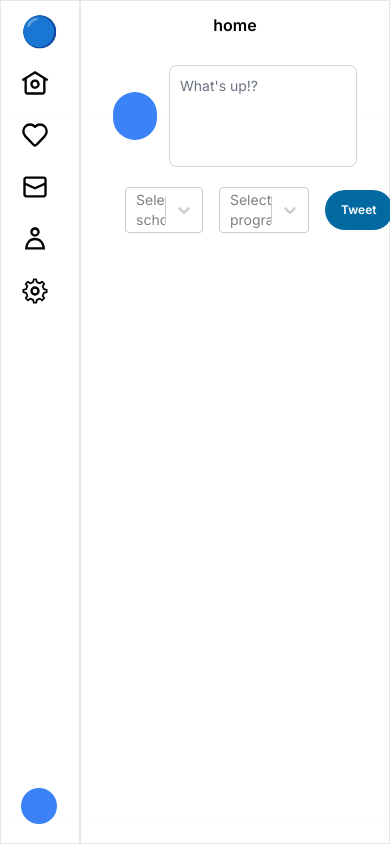
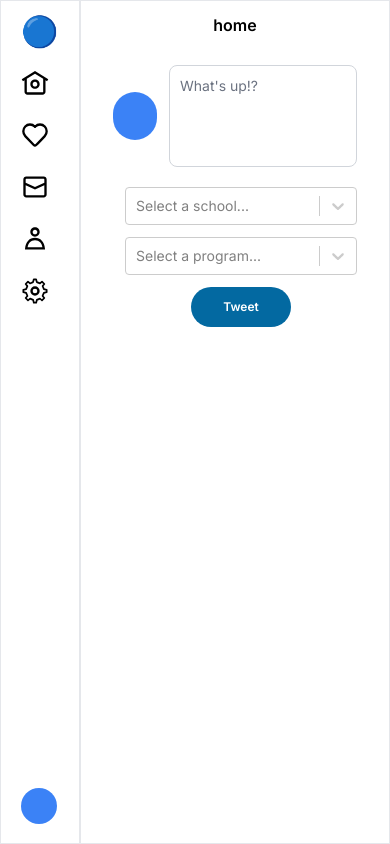
Before and after one commit to faizanraso/huddle, a Next.js app: page /home in a window 390 px wide. Built offline with nearby package versions, Linux system fonts and the light colour scheme.

Commit message:
improved responsiveness

```diff
--- a/src/components/home/tweetbox.tsx
+++ b/src/components/home/tweetbox.tsx
@@ -36,7 +36,7 @@ export default function TweetBox() {
           placeholder="What's up!?"
         />
       </div>
-      <div className="ml-3 flex flex-row place-content-between items-center gap-x-4 px-4 pt-5">
+      <div className="ml-3 flex flex-col place-content-between items-center gap-y-3 px-4 pt-5 md:flex-row md:gap-x-4 md:gap-y-0">
         <Select
           className="w-full text-sm text-black"
           defaultValue={selectedUni}
@@ -55,13 +55,13 @@ export default function TweetBox() {
         />
 
         {tweetable ? (
-          <button className="rounded-full bg-sky-500 px-4 py-3 text-xs font-semibold text-white transition duration-100 hover:bg-sky-600">
+          <button className="rounded-full bg-sky-500 px-8 py-3 text-xs font-semibold text-white transition duration-100 hover:bg-sky-600 ">
             Tweet
           </button>
         ) : (
           <button
             disabled
-            className="rounded-full bg-sky-700 px-4 py-3 text-xs font-semibold text-white"
+            className="rounded-full bg-sky-700 px-8 py-3 text-xs font-semibold text-white"
           >
             Tweet
           </button>
```
